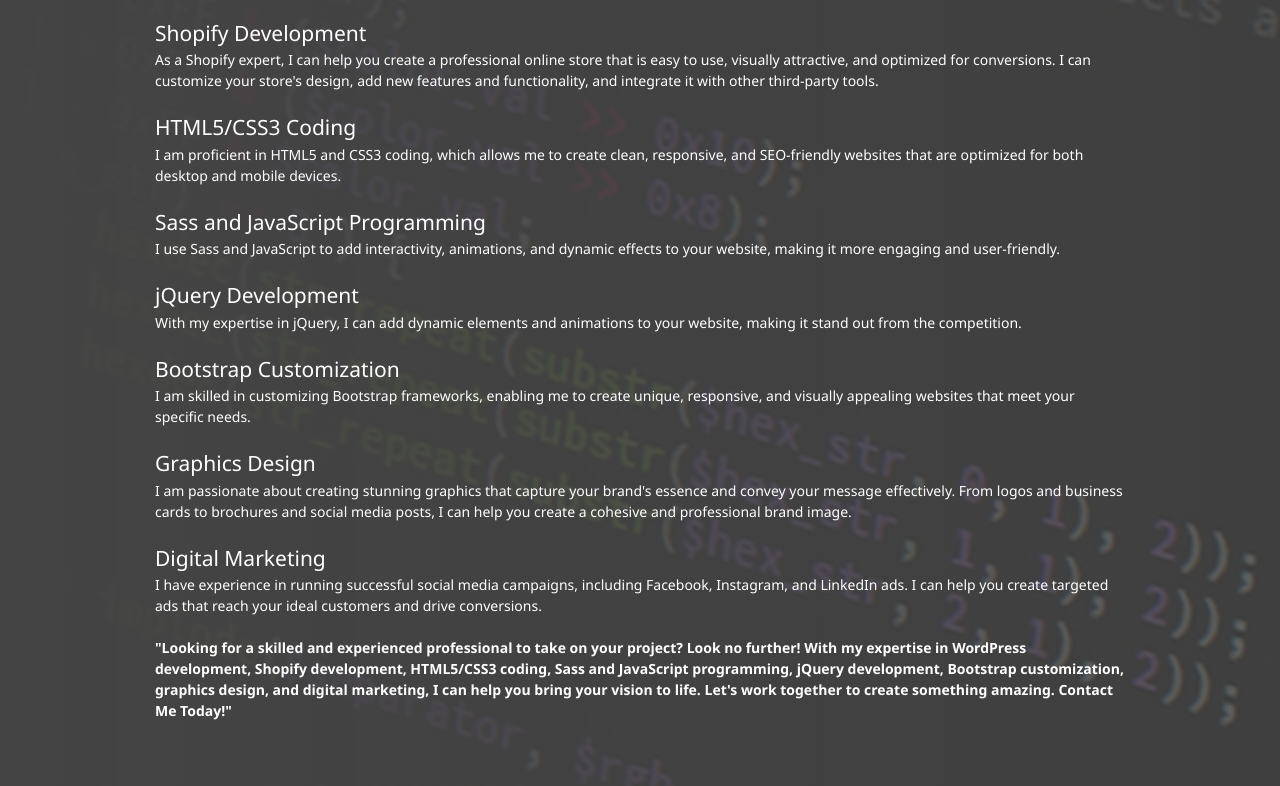
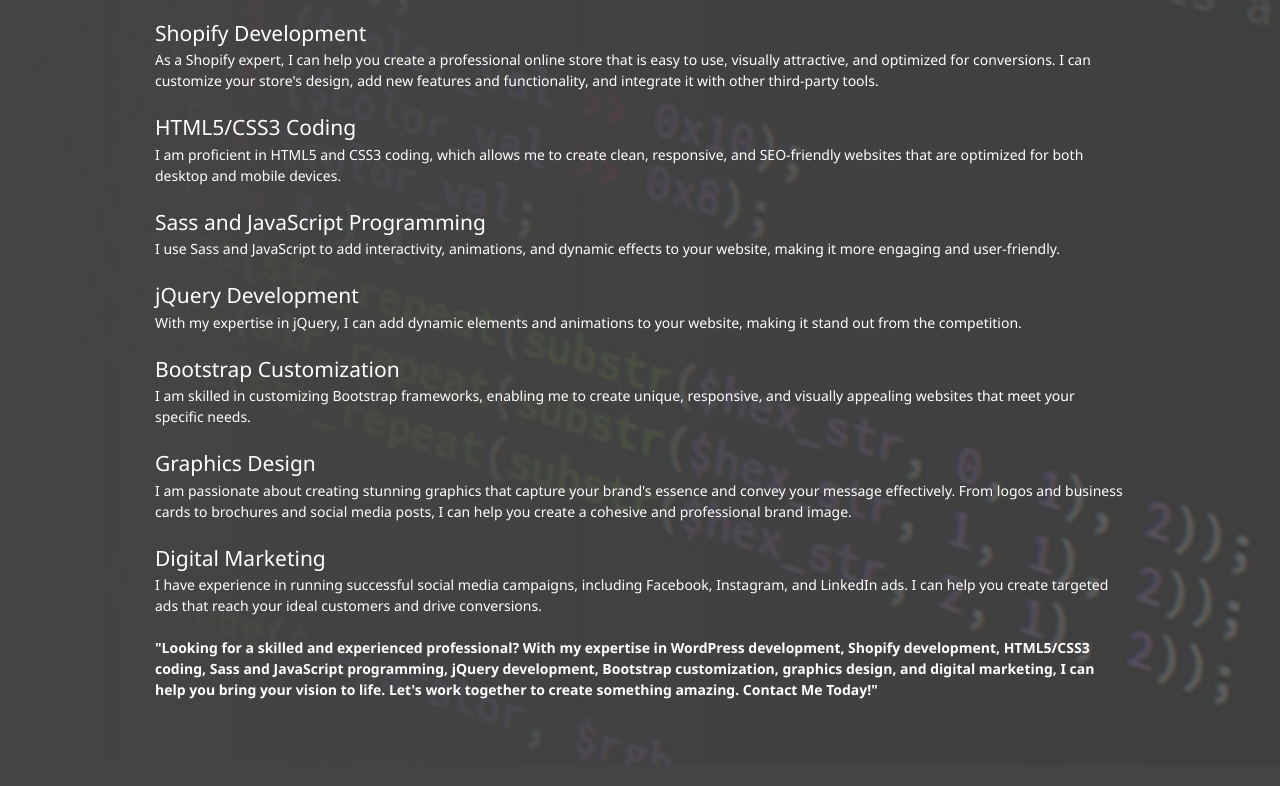
Before and after one commit to WebDevUniverse/portfoliox3, a website: page dist/pages/skills.html in a window 1280 px wide. Shown: the part 1146-1932 px from the top of the page. After the commit the page ends 1911 px from the top, so only its background shows below. Drawn offline with Linux system fonts and the light colour scheme.

Commit message:
sdsad
asdasd

```diff
--- a/dist/pages/skills.html
+++ b/dist/pages/skills.html
@@ -254,7 +254,7 @@
             <p>
                  I have experience in running successful social media campaigns, including Facebook, Instagram, and LinkedIn ads. I can help you create targeted ads that reach your ideal customers and drive conversions.
             </p><br>
-            <P><b>"Looking for a skilled and experienced professional to take on your project? Look no further! With my expertise in WordPress development, Shopify development, HTML5/CSS3 coding, Sass and JavaScript programming, jQuery development, Bootstrap customization, graphics design, and digital marketing, I can help you bring your vision to life. Let's work together to create something amazing. Contact Me Today!"</b></P>
+            <P><b>"Looking for a skilled and experienced professional? With my expertise in WordPress development, Shopify development, HTML5/CSS3 coding, Sass and JavaScript programming, jQuery development, Bootstrap customization, graphics design, and digital marketing, I can help you bring your vision to life. Let's work together to create something amazing. Contact Me Today!"</b></P>
 
 
 
```
